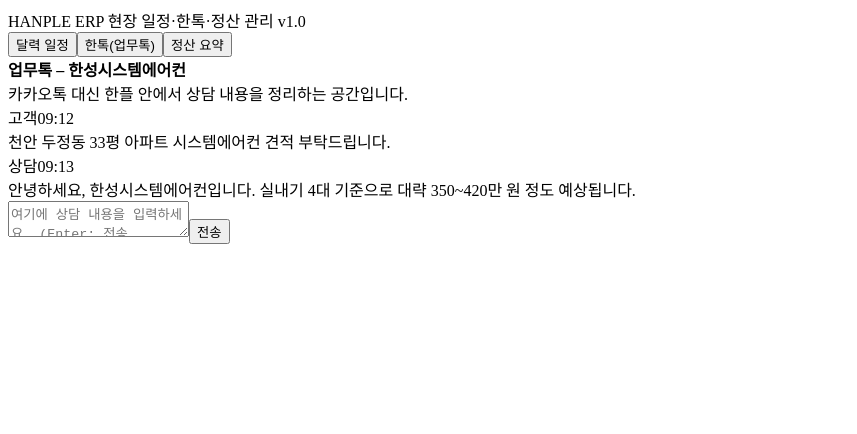
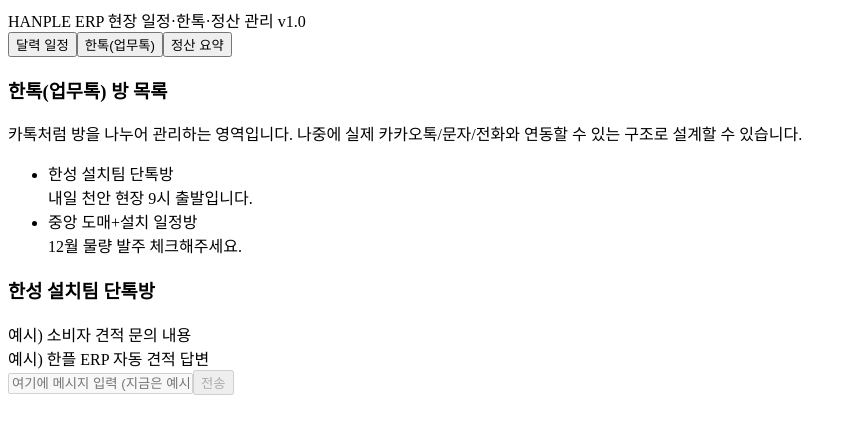
Before and after one commit to hit308277-cloud/hanple-v1, a React (Vite) app: page / in a window 1280 px wide. Both pictures are taken after a click on the button "한톡(업무톡)". Shown: the top 434 px of the page, without its empty margins (0-857 px from the left). Built offline with nearby package versions, Linux system fonts and the light colour scheme.

Commit message:
Refactor TaskChat component and update UI structure

```diff
--- a/src/TaskChat.jsx
+++ b/src/TaskChat.jsx
@@ -1,82 +1,73 @@
-import React, { useState } from 'react'
+// src/TaskChat.jsx
+import React, { useState } from "react";
+
+const dummyRooms = [
+  {
+    id: 1,
+    name: "한성 설치팀 단톡방",
+    lastMessage: "내일 천안 현장 9시 출발입니다.",
+  },
+  {
+    id: 2,
+    name: "중앙 도매+설치 일정방",
+    lastMessage: "12월 물량 발주 체크해주세요.",
+  },
+];
 
 export default function TaskChat() {
-  const [input, setInput] = useState('')
-  const [messages, setMessages] = useState([
-    {
-      id: 1,
-      from: '고객',
-      text: '천안 두정동 33평 아파트 시스템에어컨 견적 부탁드립니다.',
-      time: '09:12'
-    },
-    {
-      id: 2,
-      from: '상담',
-      text: '안녕하세요, 한성시스템에어컨입니다. 실내기 4대 기준으로 대략 350~420만 원 정도 예상됩니다.',
-      time: '09:13'
-    }
-  ])
-
-  const handleSend = () => {
-    const text = input.trim()
-    if (!text) return
-    setMessages(prev => [
-      ...prev,
-      {
-        id: prev.length + 1,
-        from: '상담',
-        text,
-        time: new Date().toTimeString().slice(0, 5)
-      }
-    ])
-    setInput('')
-  }
-
-  const handleKeyDown = e => {
-    if (e.key === 'Enter' && !e.shiftKey) {
-      e.preventDefault()
-      handleSend()
-    }
-  }
+  const [activeRoom, setActiveRoom] = useState(dummyRooms[0]);
 
   return (
-    <div className="chat-root">
-      <div className="chat-header">
-        <div>
-          <strong>업무톡 – 한성시스템에어컨</strong>
-          <div className="chat-sub">
-            카카오톡 대신 한플 안에서 상담 내용을 정리하는 공간입니다.
+    <div className="chat-layout">
+      <section className="chat-left">
+        <h3 className="panel-title">한톡(업무톡) 방 목록</h3>
+        <p className="right-panel-help">
+          카톡처럼 방을 나누어 관리하는 영역입니다.
+          나중에 실제 카카오톡/문자/전화와 연동할 수 있는 구조로 설계할 수 있습니다.
+        </p>
+
+        <ul className="site-list">
+          {dummyRooms.map((room) => (
+            <li
+              key={room.id}
+              className={
+                "site-list-item" +
+                (activeRoom && activeRoom.id === room.id
+                  ? " site-list-item-active"
+                  : "")
+              }
+              onClick={() => setActiveRoom(room)}
+            >
+              <div className="site-title">{room.name}</div>
+              <div className="site-sub">{room.lastMessage}</div>
+            </li>
+          ))}
+        </ul>
+      </section>
+
+      <section className="chat-right">
+        <h3 className="panel-title">
+          {activeRoom ? activeRoom.name : "대화방 선택"}
+        </h3>
+        <div className="chat-window">
+          <div className="chat-message chat-message-me">
+            예시) 소비자 견적 문의 내용
+          </div>
+          <div className="chat-message chat-message-other">
+            예시) 한플 ERP 자동 견적 답변
           </div>
         </div>
-      </div>
-
-      <div className="chat-messages">
-        {messages.map(m => (
-          <div
-            key={m.id}
-            className={
-              'chat-message ' +
-              (m.from === '상담' ? 'chat-mine' : 'chat-theirs')
-            }
-          >
-            <div className="chat-meta">
-              <span className="chat-from">{m.from}</span>
-              <span className="chat-time">{m.time}</span>
-            </div>
-            <div className="chat-bubble">{m.text}</div>
-          </div>
-        ))}
-      </div>
-
-      <div className="chat-input">
-        <textarea
-          value={input}
-          onChange={e => setInput(e.target.value)}
-          onKeyDown={handleKeyDown}
-          placeholder="여기에 상담 내용을 입력하세요. (Enter: 전송, Shift+Enter: 줄바꿈)"
-        />
-        <button onClick={handleSend}>전송</button>
-      </div>
+        <div className="chat-input-row">
+          <input
+            className="form-input"
+            placeholder="여기에 메시지 입력 (지금은 예시 화면)"
+            disabled
+          />
+          <button className="primary-btn" disabled>
+            전송
+          </button>
+        </div>
+      </section>
     </div>
-  )
+  );
 }
```
